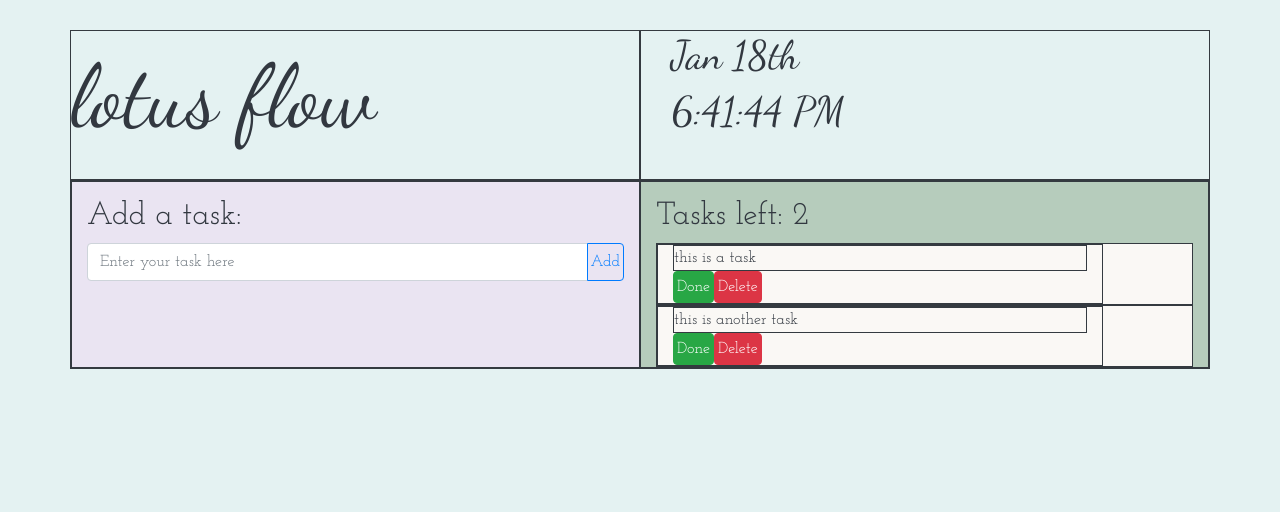
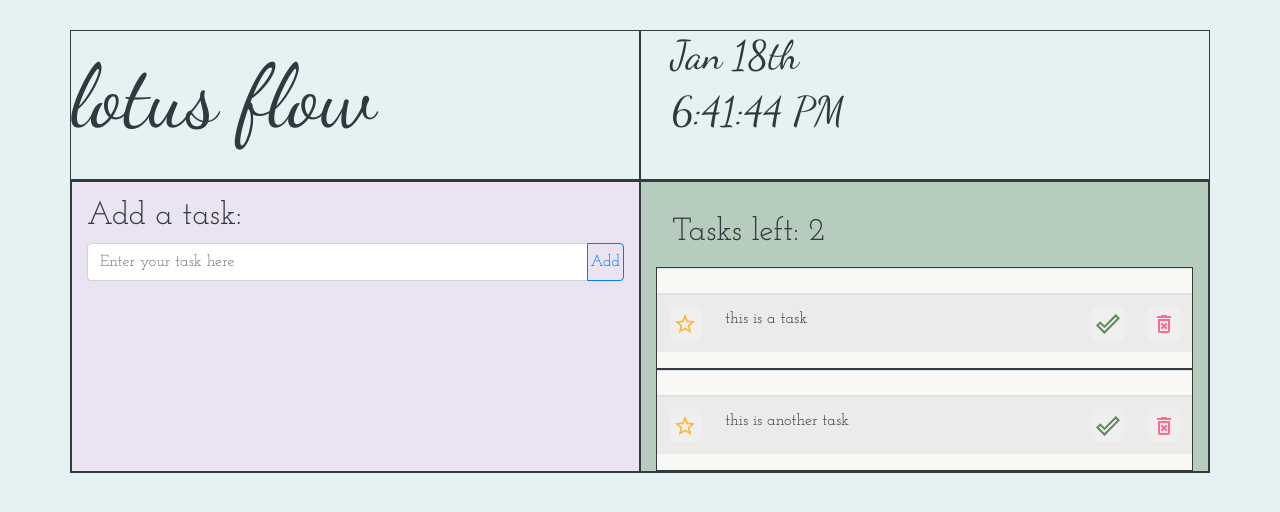
Before and after one commit to alexandra257/todo-proj-2020, a React (Create React App) app: page / in a window 1280 px wide. Shown: the top 512 px of the page. Built offline with nearby package versions, Linux system fonts and the light colour scheme.

Commit message:
styling changed & star button added, updating state

```diff
--- a/package.json
+++ b/package.json
@@ -3,6 +3,8 @@
   "version": "0.1.0",
   "private": true,
   "dependencies": {
+    "@material-ui/core": "^4.9.4",
+    "@material-ui/icons": "^4.9.1",
     "@testing-library/jest-dom": "^4.2.4",
     "@testing-library/react": "^9.4.0",
     "@testing-library/user-event": "^7.2.1",
--- a/src/App.js
+++ b/src/App.js
@@ -10,8 +10,8 @@ import uuidv4 from "uuid/v4";
 class App extends React.Component {
   state = {
     tasks: [
-      { id: 12345, description: 'this is a task', completed: false },
-      { id: 45678, description: 'this is another task', completed: false }
+      { id: 12345, description: 'this is a task', completed: false, starred: false },
+      { id: 45678, description: 'this is another task', completed: false, starred: false }
     ]
   };
 
@@ -22,11 +22,9 @@ class App extends React.Component {
     const taskToAdd = {
       id: uuidv4(),
       description: taskDescription,
-      completed: false
+      completed: false,
+      starred: false
     };
-
-
-
     const currentTasks = this.state.tasks;     //get current list of tasks from state
     currentTasks.push(taskToAdd);    //add the new task onto the array of tasks in state
     this.setState({
@@ -35,18 +33,17 @@ class App extends React.Component {
   };
 
 
+
   completeTask = taskId => {
     const tasksBeingUpdated = this.state.tasks;     //Find task that needs to be updated
     for (let i = 0; i < tasksBeingUpdated.length; i++) { //looping through the array of tasks
-
       const task = tasksBeingUpdated[i]; //looking at each individual one
       if (task.id === taskId) { //if the task id matches the taskID passed in
         task.completed = true;  //mark task completed as true
+        //need to ensure the counter is
         break;
       }
     }
-    //Update state to reflect changes
-
     this.setState({
       tasks: tasksBeingUpdated
     })
@@ -61,6 +58,21 @@ class App extends React.Component {
     });
   };
 
+
+  starTask = taskId => {
+    const starredTask = this.state.tasks;
+    for (let i = 0; i < starredTask.length; i++) {
+      const task = [i];
+      if (task.id === taskId) {
+        task.starred = true;
+        break;
+      }
+    }
+    this.setState({
+      tasks: starredTask
+    })
+    // console.log('task was starred');
+  };
 
 
 
@@ -94,6 +106,7 @@ class App extends React.Component {
               taskCollection={this.state.tasks}
               deleteTaskFunc={this.deleteTask}
               completedTaskFunc={this.completeTask}
+              starTaskFunc={this.starTask}
             />
 
           </div>
--- a/src/components/Time/Time.js
+++ b/src/components/Time/Time.js
@@ -46,8 +46,8 @@ function Time() {
     return (
         <div className="container">
 
-            <div className="row ml-auto justify-content-right time">
-                <h1 className="text-right">{today}</h1>
+            <div className="row ml-auto time">
+                <h1>{today}</h1>
             </div>
             <div className="row ml-auto time">
                 <h1>{time}</h1>{/*we use {time} to insert the dynamic value of 'time' into this h1*/}
--- a/src/components/task/Task.css
+++ b/src/components/task/Task.css
@@ -34,3 +34,24 @@
 .completedTask {
 text-decoration: line-through;
 }
+/*
+.starred{
+  background-color: #feb72b;
+} */
+
+
+
+.priorityCol{
+  width: 10%;
+}
+.descriptionCol{
+  width: 70%;
+
+}
+.addCol{
+  width: 10%;
+
+}
+.deleteCol{
+  width: 10%;
+}
--- a/src/components/task/Task.js
+++ b/src/components/task/Task.js
@@ -1,50 +1,95 @@
 import React from "react";
 import "./Task.css";
+import { styled } from '@material-ui/core/styles';
+import DeleteForeverOutlinedIcon from '@material-ui/icons/DeleteForeverOutlined';
+import DoneOutlineOutlinedIcon from '@material-ui/icons/DoneOutlineOutlined';
+import StarBorderIcon from '@material-ui/icons/StarBorder';
+// import StarIcon from '@material-ui/icons/Star';
 
 class Task extends React.Component {
   deleteClicked = () => {
     this.props.deleteTaskFunc(this.props.item.id);
   };
 
+
   doneClicked = () => {
-    // this.props.completedTaskFunc(this.props.item.id);
     this.props.completedTaskFunc(this.props.item.id);
   };
 
-  // doneClicked = () => {
-  //     alert(`you clicked done button for task ${this.props.item.id}`)
-  // }
+  starTaskClick = () => {
+    this.props.starTaskFunc(this.props.item.id);
+    console.log('star was clicked');
+  }
 
   render() {
 
     let description;
-
     if (this.props.item.completed) {
-      description = <div className="border border-dark completedTask">{this.props.item.description}</div>
+      description = <div className="completedTask">{this.props.item.description}</div>
     } else {
-      description = <div className="border border-dark">{this.props.item.description}</div>
-
+      description = <div>{this.props.item.description}</div>
     }
 
 
+    // let star;
+    // if (this.props.item.starred) {
+    //   star = <button type="button" className="btn"><StarButtonFilled onClick={this.starTaskClick} /></button>
+
+    // } else {
+    //   star = <button type="button" className="btn"><StarButtonOutline onClick={this.starTaskClick} /></button>
+
+    // }
+
+    const StarButtonOutline = styled(StarBorderIcon)({
+      color: '#feb72b',
+    });
+    // const StarButtonFilled = styled(StarIcon)({
+    //   color: '#feb72b',
+    // });
+    const CompleteButton = styled(DoneOutlineOutlinedIcon)({
+      color: '#5b8c5a'
+    });
+    const DeleteButton = styled(DeleteForeverOutlinedIcon)({
+      color: '#FE6B8B'
+    });
+
+
     return (
-      <div className="row border border-dark task">
-        <div className="col-10 border border-dark">
-          {description}
+      <div className="row border border-dark task" >
+        <table className="table table-striped">
+          <thead>
+            <tr>
+              <th scope="col" className="priorityCol"></th>
+              <th scope="col" className="descriptionCol"></th>
+              <th scope="col" className="addCol"></th>
+              <th scope="col" className="deleteCol"></th>
+            </tr>
+          </thead>
+          <tbody>
+            <tr>
+              <th scope="row">
+                <button type="button" className="btn"><StarButtonOutline onClick={this.starTaskClick} /></button>
+              </th>
+              <td className="taskDescription">{description}</td>
 
-          {!this.props.item.completed && (              //if the task is not completed + the done button is clicked, remove the done button
-            <button type="button" className="btn btn-success" onClick={this.doneClicked}>
-              Done
-          </button>
-          )}
-          <button
-            type="button"
-            className="btn btn-danger"
-            onClick={this.deleteClicked} >
-            Delete
-          </button>
-        </div>
+              <td> {!this.props.item.completed && (              //if the task is not completed + the done button is clicked, remove the done button
+                <button type="button"
+                  className="btn">
+                  <CompleteButton onClick={this.doneClicked} />
+                </button>
+              )}</td>
+
+              <td>
+                <button
+                  type="button"
+                  className="btn">
+                  <DeleteButton onClick={this.deleteClicked} />
+                </button></td>
+            </tr>
+          </tbody>
+        </table>
       </div>
+
     );
   }
 }
--- a/src/components/task/TaskCount.js
+++ b/src/components/task/TaskCount.js
@@ -3,13 +3,19 @@ import "./Task.css";
 
 class TaskCount extends React.Component {
   render() {
-    return (
-      <div className="row taskCount">
-        <div className="col-12">
-          <h2>Tasks left: {this.props.taskCount}</h2>
-        </div>
+    if (this.props.taskCount === 0) {
+      return <h3 className="m-3">Congrats, you can relax! There are tasks no to do.</h3>
+    } else {
+      return (<div className="m-3 taskCount">
+        <h2>Tasks left: {this.props.taskCount}</h2>
       </div>
-    );
+      );
+    }
+
+    // return (
+
+    //   { areThereTasks }
+    // );
   }
 }
 
--- a/src/components/task/TaskList.js
+++ b/src/components/task/TaskList.js
@@ -12,6 +12,7 @@ class TaskList extends React.Component {
             key={taskItem.id}
             deleteTaskFunc={this.props.deleteTaskFunc}
             completedTaskFunc={this.props.completedTaskFunc}
+            starTaskFunc={this.props.starTaskFunc}
           />
         ))
         }
```
Also changed, not shown: src/components/task/PriorityRadio.js (added, +18 -0 lines), 1 other file (tests, documents, lock files or other folders).
